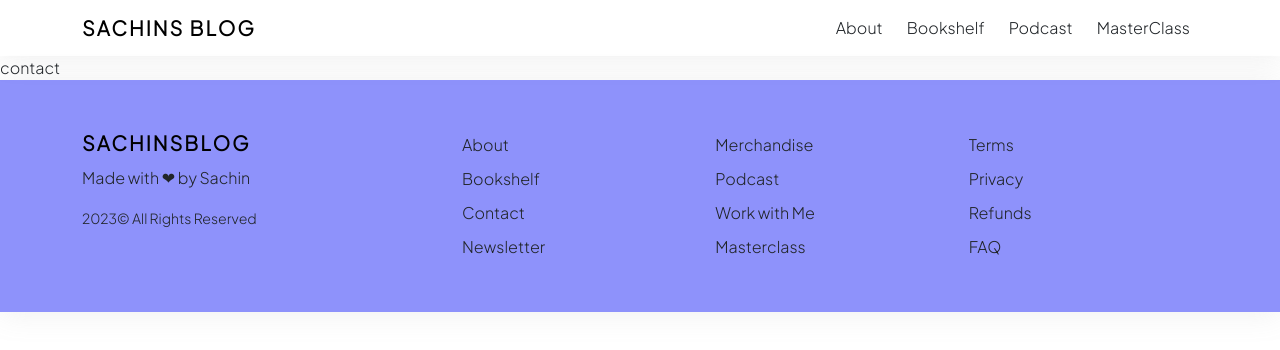
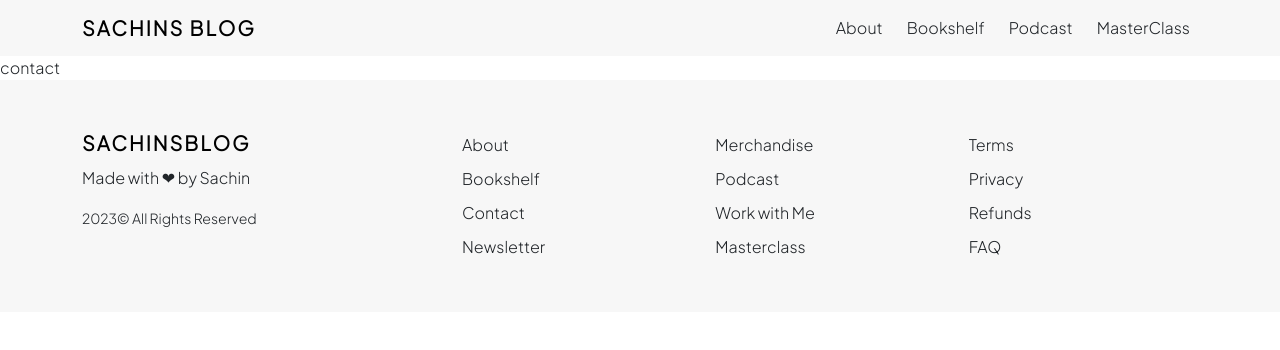
Before and after one commit to sachinshrmaa/sachins-blog, a Next.js app: page /contact in a window 1280 px wide. Shown: the top 350 px of the page. Built offline with nearby package versions, Linux system fonts and the light colour scheme; a web font is replaced by a local one.

Commit message:
reverting back to prev commit

```diff
--- a/app/globals.css
+++ b/app/globals.css
@@ -16,9 +16,9 @@ body {
 
 .navbar,
 footer {
-  border-bottom: 1px solid var(--bg-color);
-  box-shadow: 0 0.15rem 1.75rem 0 rgba(155, 151, 151, 0.15);
-
+  /* border-bottom: 1px solid var(--bg-color);
+  box-shadow: 0 0.15rem 1.75rem 0 rgba(155, 151, 151, 0.15); */
+  background-color: #F7F7F7;
 }
 
 blockquote {
@@ -50,10 +50,6 @@ blockquote:before {
   font-family: "Plus Jakarta Sans", sans-serif;
 }
 
-footer{
-  background-color: #8e92fb;
-}
-
 footer .nav-link {
   padding: 5px 0;
 }
--- a/app/page.jsx
+++ b/app/page.jsx
@@ -57,7 +57,7 @@ export default function Home() {
 
   return (
     <div className="container py-5">
-      <div className="row mb-5">
+      <div className="row">
         <Link
           href={latestPost.slug}
           className="text-decoration-none text-dark"
--- a/styles/Navbar.module.css
+++ b/styles/Navbar.module.css
@@ -5,6 +5,6 @@
     font-weight: 700;
     letter-spacing: 2px;
     text-transform: uppercase;
-    color: #210f59;
+    color: var(--primary);
     font-family: 'Plus Jakarta Sans', sans-serif;
 }
```
Also changed, not shown: posts/welcome-to-in-brief-podcast.md (deleted, +0 -15 lines), public/thumbnails/in-brief.png (deleted).
